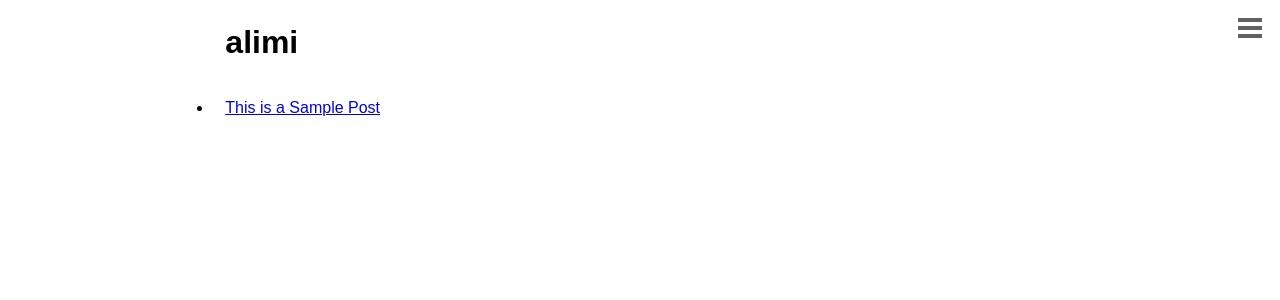
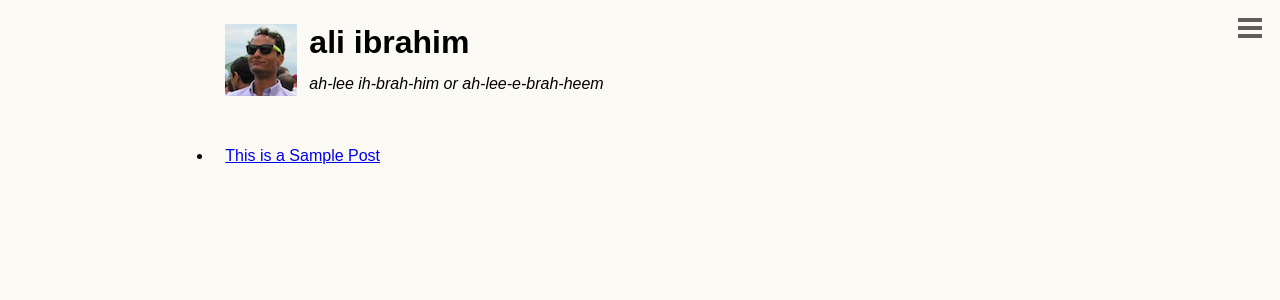
Before and after one commit to alimi/alimi.github.io, a Jekyll site: the page built from index.html, in a window 1280 px wide. Shown: the top 300 px of the page. Built offline with Jekyll 4.4.1, drawn with Linux system fonts in a browser that asks for light colours.

Commit message:
Update header styling
  * Add image and subheading
  * Adjust spacing
  * Also, change site background color

```diff
--- a/_layouts/application.html
+++ b/_layouts/application.html
@@ -8,7 +8,9 @@
   </head>
   <body>
     <header class="wrapper">
-      <h1>alimi</h1>
+      <img src="/assets/images/ali_small.jpg">
+      <h1>ali ibrahim</h1>
+      <p><i>ah-lee ih-brah-him or ah-lee-e-brah-heem</i></p>
     </header>
     {{ content }}
   </body>
--- a/assets/stylesheets/application.css
+++ b/assets/stylesheets/application.css
@@ -1,4 +1,5 @@
 body {
+  background-color: #fbfaf5;
   font-size: 1em;
   line-height: 1.5em; }
 
@@ -29,10 +30,22 @@ h1 {
 *
 */
 header, .main-content {
-  margin: 0 5.55556%; }
+  margin: 0 5.55556%;
+  clear: both; }
+
+header img {
+  float: left;
+  margin-bottom: 3em; }
+header h1 {
+  padding-left: 2.625em;
+  margin-bottom: 0.375em; }
+header p {
+  padding-left: 5.25em; }
 
 article header {
   margin: 0; }
+article p {
+  padding: 0; }
 
 p {
   margin-bottom: 1.5em; }
```
Also changed, not shown: assets/stylesheets/scss/application.scss (+31 -5 lines), assets/images/ali.jpg (added), assets/images/ali_small.jpg (added).
